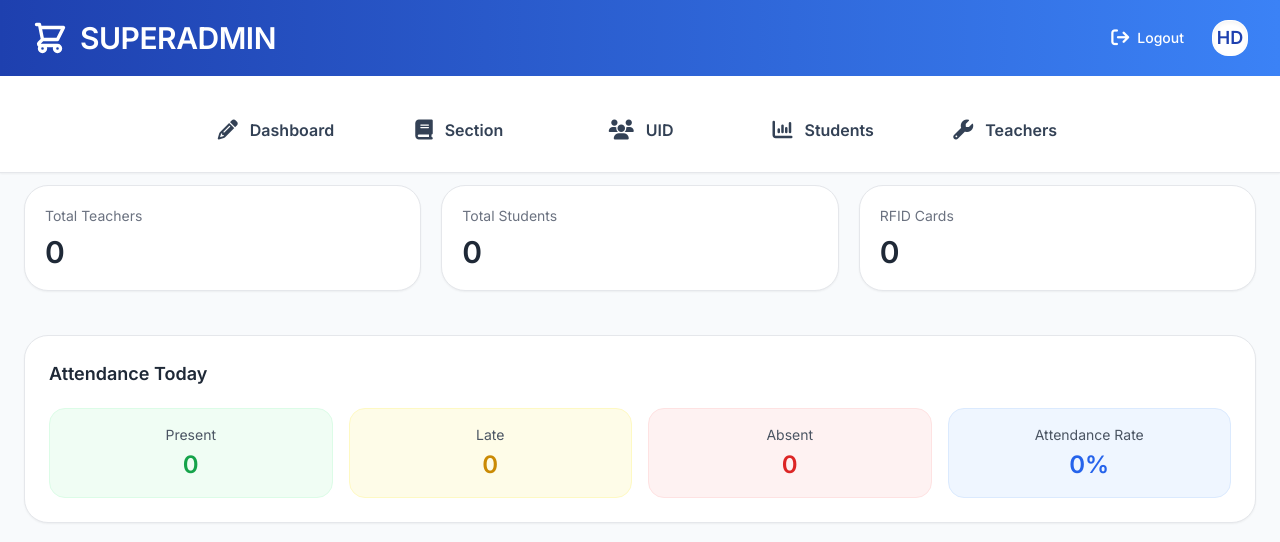
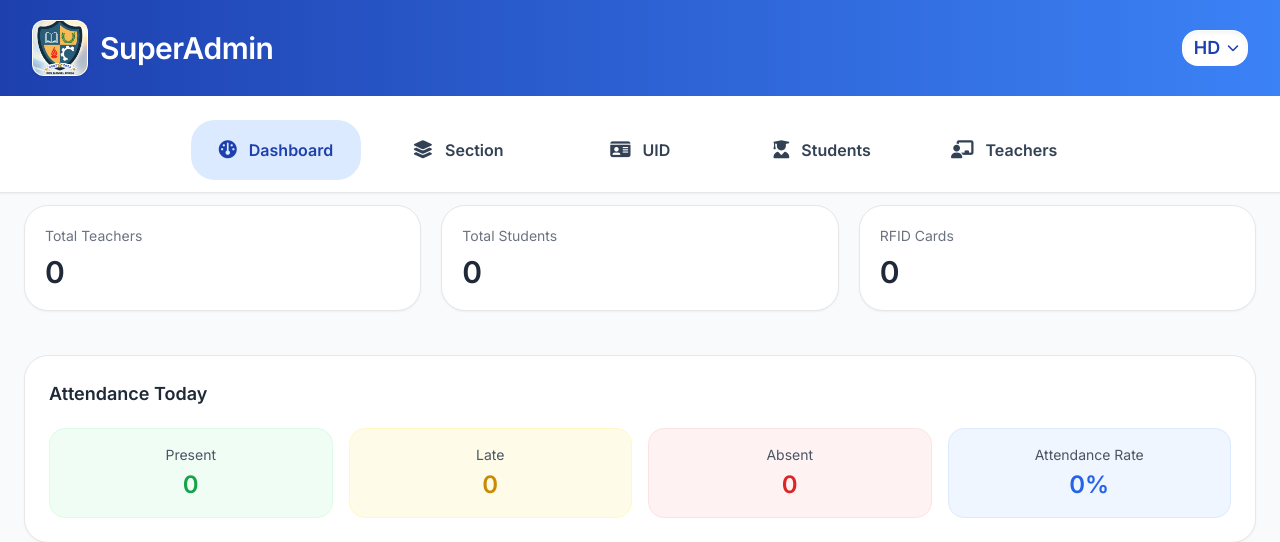
Before and after one commit to Chiriizawa/RFIDMAN, a Flask app: page /superadmin/ in a window 1280 px wide. Shown: the top 542 px of the page. Run offline with Flask 3, Linux system fonts and the light colour scheme; data that the repository does not hold is empty; some libraries are stand-ins or nearby versions.

Commit message:
kulang kulang

```diff
--- a/RFID/superadmin/sadmin.py
+++ b/RFID/superadmin/sadmin.py
@@ -1,4 +1,4 @@
-from flask import Blueprint, render_template, request
+from flask import Blueprint, render_template, request, redirect, url_for
 import psycopg2
 from psycopg2.extras import RealDictCursor
 from dotenv import load_dotenv
@@ -121,6 +121,7 @@ def index():
         teachers_overview=teachers_overview
     )
 
+
 @sadmin.route('/UID')
 def uid():
     conn = None
@@ -160,9 +161,11 @@ def uid():
 
     return render_template("superadmin/uid.html", uids=uids)
 
+
 @sadmin.route('/Login')
 def login():
     return render_template("superadmin/login.html")
+
 
 @sadmin.route('/attendance')
 def attendance():
@@ -239,3 +242,13 @@ def attendance():
         selected_section=selected_section,
         attendance_rows=attendance_rows
     )
+
+
+@sadmin.route('/backup-database')
+def backup_database():
+    return "Backup Database"
+
+
+@sadmin.route('/logout')
+def logout():
+    return redirect(url_for('sadmin.login'))
--- a/RFID/superadmin/template/superadmin/base.html
+++ b/RFID/superadmin/template/superadmin/base.html
@@ -39,68 +39,85 @@
     <header class="header-gradient text-white">
         <div class="max-w-screen-2xl mx-auto px-8 py-5 flex items-center justify-between">
 
-            <!-- Logo -->
             <div class="flex items-center gap-x-3">
-                <svg xmlns="http://www.w3.org/2000/svg" class="w-9 h-9" fill="none" viewBox="0 0 24 24"
-                    stroke="currentColor" stroke-width="2.25">
-                    <path stroke-linecap="round" stroke-linejoin="round"
-                        d="M3 3h2l.4 2M7 13h10l4-8H5.4M7 13L5.4 5M7 13l-2.293 2.293c-.63.63-.184 1.707.707 1.707H17m0 0a2 2 0 100 4 2 2 0 000-4zm-8 2a2 2 0 11-4 0 2 2 0 014 0z" />
-                </svg>
-                <h1 class="text-3xl font-semibold tracking-[-0.5px]">SUPERADMIN</h1>
+                <div class="w-14 h-14 bg-white rounded-xl flex items-center justify-center overflow-hidden shadow border border-white/40">
+                    <img src="{{ url_for('static', filename='images/cropted.png') }}"
+                         alt="School Logo"
+                         class="w-full h-full object-cover">
+                </div>
+                <h1 class="text-3xl font-semibold tracking-[-0.5px]">SuperAdmin</h1>
             </div>
 
             <!-- Right side -->
-            <div class="flex items-center gap-x-7">
+            <div class="flex items-center gap-x-7 relative">
 
-                <a href="#"
-                    class="flex items-center gap-x-2 text-sm font-medium hover:text-white/80 transition-colors">
-                    <i class="fa-solid fa-arrow-right-from-bracket text-lg"></i>
-                    Logout
-                </a>
-                <div
-                    class="w-9 h-9 bg-white text-[#1e40af] rounded-2xl flex items-center justify-center font-bold text-lg shadow-inner border border-white/30">
-                    HD
+                <!-- PROFILE BUTTON -->
+                <button type="button"
+                    onclick="toggleDropdown()"
+                    class="flex items-center gap-x-1 px-2 h-9 bg-white text-[#1e40af] rounded-2xl shadow-inner border border-white/30">
+
+                    <span class="w-8 h-8 flex items-center justify-center font-bold text-lg">
+                        HD
+                    </span>
+
+                    <!-- Dropdown Icon -->
+                    <i class="fa-solid fa-chevron-down text-xs transition-transform duration-200"
+                       id="dropdownIcon"></i>
+                </button>
+
+                <!-- DROPDOWN -->
+                <div id="profileDropdown"
+                    class="hidden absolute right-0 top-14 w-52 bg-white rounded-2xl shadow-xl border border-slate-200 overflow-hidden z-50">
+
+                    <a href="#"
+                        class="flex items-center gap-x-3 px-4 py-3 text-sm font-medium text-slate-700 hover:bg-slate-50 transition">
+                        <i class="fa-solid fa-database text-[#1e40af]"></i>
+                        Backup Database
+                    </a>
+
+                    <a href="#"
+                        class="flex items-center gap-x-3 px-4 py-3 text-sm font-medium text-red-600 hover:bg-red-50 transition border-t border-slate-100">
+                        <i class="fa-solid fa-right-from-bracket"></i>
+                        Logout
+                    </a>
                 </div>
+
             </div>
         </div>
     </header>
 
     <!-- NAVIGATION -->
-    <div class="bg-white border-b sticky top-0 z-50 shadow-sm">
+    <div class="bg-white border-b sticky top-0 z-40 shadow-sm">
         <div class="max-w-screen-2xl mx-auto px-8">
             <div class="flex items-center justify-center gap-x-3 pt-6 pb-3">
 
-                <!-- Dashboard -->
-                <a href="{{url_for('sadmin.index')}}"
-                    class="nav-tab {% if request.endpoint == 'admin_bp.dashboard' %}active{% endif %} flex items-center justify-center gap-x-3 px-7 py-4 rounded-3xl text-base font-semibold min-w-[170px] text-slate-700">
-                    <i class="fa-solid fa-pencil text-xl"></i>
+                <a href="{{ url_for('sadmin.index') }}"
+                    class="nav-tab {% if request.endpoint == 'sadmin.index' %}active{% endif %} flex items-center justify-center gap-x-3 px-7 py-4 rounded-3xl text-base font-semibold min-w-[170px] text-slate-700">
+                    <i class="fa-solid fa-gauge text-lg"></i>
                     Dashboard
                 </a>
 
-                <!-- Orders -->
-                <a href="{{url_for('sadmin.attendance')}}"
-                    class="nav-tab {% if request.endpoint == 'admin_bp.orders' %}active{% endif %} flex items-center justify-center gap-x-3 px-7 py-4 rounded-3xl text-base font-semibold min-w-[170px] text-slate-700">
-                    <i class="fa-solid fa-book text-xl"></i>
+                <a href="{{ url_for('sadmin.attendance') }}"
+                    class="nav-tab {% if request.endpoint == 'sadmin.attendance' %}active{% endif %} flex items-center justify-center gap-x-3 px-7 py-4 rounded-3xl text-base font-semibold min-w-[170px] text-slate-700">
+                    <i class="fa-solid fa-layer-group text-lg"></i>
                     Section
                 </a>
 
-                <!-- Customers -->
-                <a href="{{url_for('sadmin.uid')}}"
-                    class="nav-tab {% if request.endpoint == 'admin_bp.customers' %}active{% endif %} flex items-center justify-center gap-x-3 px-7 py-4 rounded-3xl text-base font-semibold min-w-[170px] text-slate-700">
-                    <i class="fa-solid fa-users text-xl"></i>
+                <a href="{{ url_for('sadmin.uid') }}"
+                    class="nav-tab {% if request.endpoint == 'sadmin.uid' %}active{% endif %} flex items-center justify-center gap-x-3 px-7 py-4 rounded-3xl text-base font-semibold min-w-[170px] text-slate-700">
+                    <i class="fa-solid fa-id-card text-lg"></i>
                     UID
                 </a>
 
                 <a href="{{ url_for('sregister.student') }}"
                     class="nav-tab {% if request.endpoint == 'sregister.student' %}active{% endif %} flex items-center justify-center gap-x-3 px-7 py-4 rounded-3xl text-base font-semibold min-w-[170px] text-slate-700">
-                    <i class="fa-solid fa-chart-column text-xl"></i>
+                    <i class="fa-solid fa-user-graduate text-lg"></i>
                     Students
                 </a>
 
-                <!-- Users -->
                 <a href="#"
-                    class="nav-tab {% if request.endpoint == 'admin_bp.users' %}active{% endif %} flex items-center justify-center gap-x-3 px-7 py-4 rounded-3xl text-base font-semibold min-w-[170px] text-slate-700">
-                    <i class="fa-solid fa-wrench text-xl"></i>
+                    class="nav-tab flex items-center justify-center gap-x-3 px-7 py-4 rounded-3xl text-base font-semibold min-w-[170px] text-slate-700">
+                    <i class="fa-solid fa-chalkboard-user text-lg"></i>
                     Teachers
                 </a>
 
@@ -111,5 +128,27 @@
     <!-- PAGE CONTENT -->
     {% block content %}{% endblock %}
 
+    <!-- SCRIPT -->
+    <script>
+        function toggleDropdown() {
+            const dropdown = document.getElementById("profileDropdown");
+            const icon = document.getElementById("dropdownIcon");
+
+            dropdown.classList.toggle("hidden");
+            icon.classList.toggle("rotate-180");
+        }
+
+        document.addEventListener("click", function(event) {
+            const dropdown = document.getElementById("profileDropdown");
+            const button = event.target.closest("button[onclick='toggleDropdown()']");
+            const icon = document.getElementById("dropdownIcon");
+
+            if (!button && !dropdown.contains(event.target)) {
+                dropdown.classList.add("hidden");
+                icon.classList.remove("rotate-180");
+            }
+        });
+    </script>
+
 </body>
 </html>
```
Also changed, not shown: RFID/__init__.py (+7 -2 lines), RFID/user/template/user/index.html (added, +74 -0 lines), RFID/user/user.py (added, +98 -0 lines).
